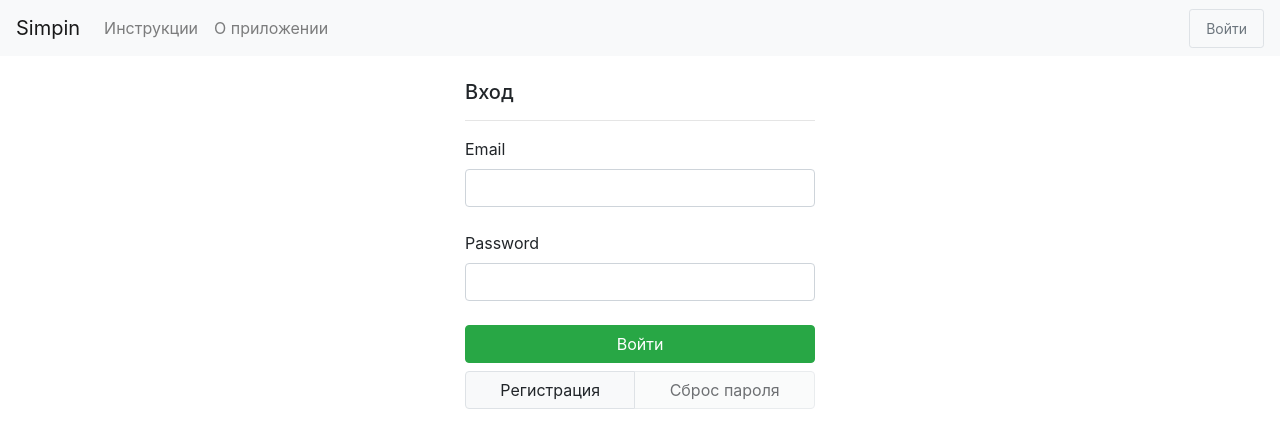
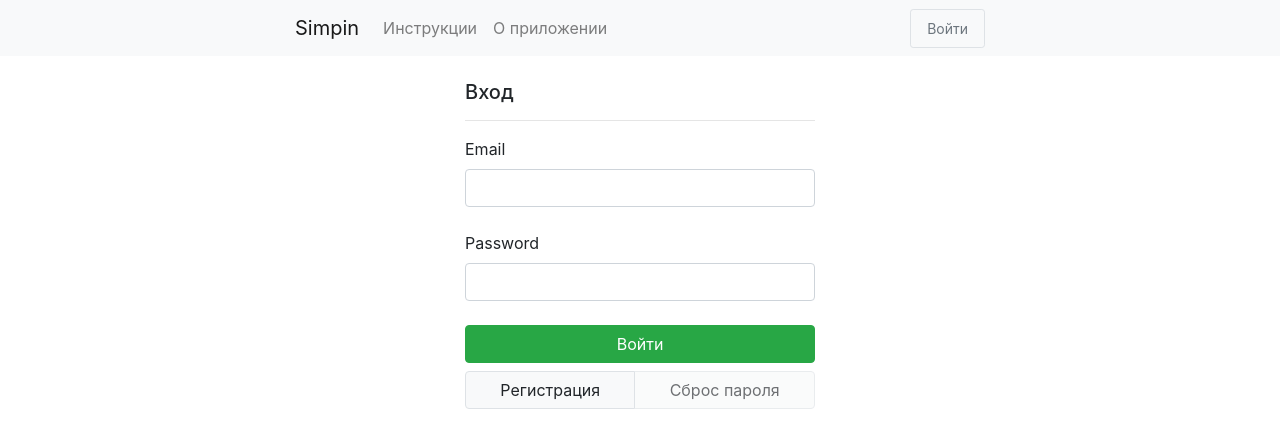
Before and after one commit to mccrush/simpin, a Vue app: page /login in a window 1280 px wide. Shown: the top 448 px of the page. Built offline with nearby package versions, Linux system fonts and the light colour scheme; no server answers; the database is empty.

Commit message:
Настраивает ширину навигации

```diff
--- a/src/components/Navbar.vue
+++ b/src/components/Navbar.vue
@@ -1,5 +1,6 @@
 <template>
   <nav class="navbar navbar-expand-sm navbar-light bg-light">
+    <div class="container">
       <router-link class="navbar-brand" to="/">Simpin</router-link>
       <button class="navbar-toggler" type="button" data-toggle="collapse" data-target="#navbarSupportedContent" aria-controls="navbarSupportedContent" aria-expanded="false" aria-label="Toggle navigation">
         <span class="navbar-toggler-icon"></span>
@@ -32,6 +33,7 @@
 
         <router-link v-else to="/login" tag="button" class="nav-link d-none d-sm-inline btn btn-sm btn-light border text-muted" title="Войти">Войти</router-link>
       </div>
+    </div>
   </nav>
 </template>
 
@@ -58,3 +60,8 @@ export default {
   }
 };
 </script>
+<style scoped>
+.container {
+  max-width: 720px;
+}
+</style>
```
Lines whose indentation alone changed are shown as unchanged.
